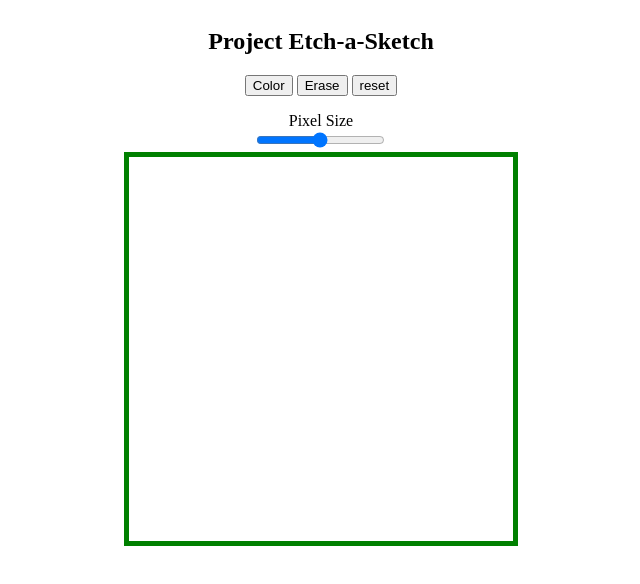
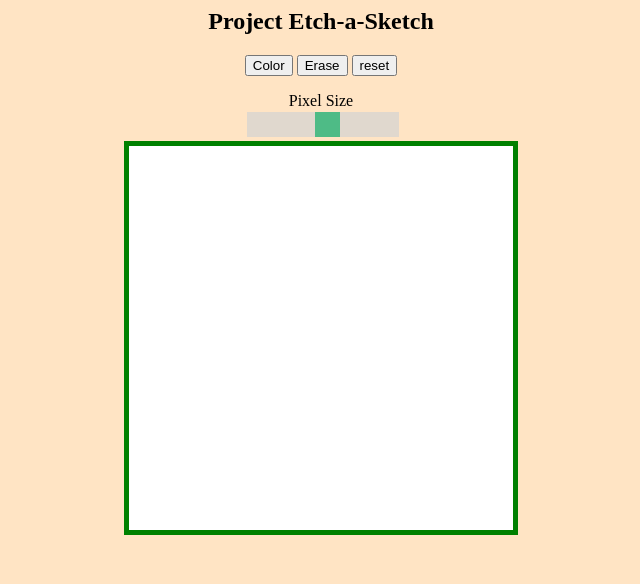
Before and after one commit to bassam55/Etch-a-Sketch, a plain HTML site: page index.html in a window 1280 px wide. Shown: the whole page, without its empty margins (319-959 px from the left). Drawn offline with Linux system fonts and the light colour scheme.

Commit message:
not ranges from 4 to 64 pixels per row and columns

```diff
--- a/index.html
+++ b/index.html
@@ -16,8 +16,8 @@
         <!--[if lt IE 7]>
             <p class="browsehappy">You are using an <strong>outdated</strong> browser. Please <a href="#">upgrade your browser</a> to improve your experience.</p>
         <![endif]-->
-        <div class="title">
-            <h2>Project Etch-a-Sketch</h2>
+        <div >
+            <h2 class="title">Project Etch-a-Sketch</h2>
         </div>
         <div class="container">
             <div class="options">
@@ -26,9 +26,9 @@
                     <button>Erase</button>
                     <button>reset</button>
                 </div>
-                <div class="slider">
+                <div class="slider-container">
                     <p class="pixel-size-text">Pixel Size</p>
-                    <input type="range" min="1" max="100" value="50" class="slider" id="myRange">
+                    <input type="range" min="4" max="64" value="32" class="slider" id="myRange">
                 </div>
             </div>
 
--- a/script.js
+++ b/script.js
@@ -1,6 +1,24 @@
+/**
+ * This program contains the source code for a sketch project
+ * You can move your cursor on the sketch to create awesome drawings
+ */
+
+/**
+ * Costants
+ */
 const container = document.querySelector('.grid-container');
+const slider = document.querySelector("#myRange");
+
+renderpixels(slider.value);
+
+/**
+ * render pixels of the grid based on the slider size
+ *
+ * @param {pixelSize} how large the pixel is based on the slider value
+ */
+function renderpixels(pixelSize){
     // create a div and append to the grid container
-var numOfBoxes = 64;
+    var numOfBoxes = pixelSize;
     var boxDimentions = 384 / numOfBoxes;
     var div = document.createElement("div");
     // div.style.border = "1px solid";
@@ -15,19 +33,34 @@ for (let i = 0; i < numOfBoxes; i++){
             document.querySelector(".grid-container").appendChild(divClone);
         }
     }
-
-// on hover, change the color of the current hovered box
-// var gridpixel = document.querySelectorAll(".box");
-// gridpixel.forEach(gridpixel=>gridpixel.addEventListener('mouseover',colorGrid()))
-
+    //adds event listener to each pixel in the grid
     var gridPixels = container.querySelectorAll('div');
     gridPixels.forEach(gridPixel => gridPixel.addEventListener('mouseover', colorGrid));
+}
 
+// event that triggers pixelSize function when the slider value changes
+slider.addEventListener('click', pixelSizeChange);
+
+/**
+ * Function that changes the size of the pixels when the slider moves
+ */
+function pixelSizeChange(){
+    let gridPixelsDelete = container.querySelectorAll('div');
+    gridPixelsDelete.forEach(gridPixel => gridPixel.remove());
+    renderpixels(slider.value);
+}
+
+
+
+/**
+ * Function that colors each pixel in the grid when the mouse passes over it
+ */
 function colorGrid(){
+    console.log("color the grid")
     let currentOpacity = Number(this.style.backgroundColor.slice(-4, -1));
     if(currentOpacity == 0)
-        this.style.backgroundColor = `rgba(0, 0, 0, .1)`
-    else if (currentOpacity <= 0.9) {
-            this.style.backgroundColor = `rgba(0, 0, 0, ${currentOpacity + 0.1})`;
+        this.style.backgroundColor = `rgba(0, 0, 0, .2)`
+    else if (currentOpacity <= 1) {
+            this.style.backgroundColor = `rgba(0, 0, 0, ${currentOpacity + 0.2})`;
     }
 }
--- a/style.css
+++ b/style.css
@@ -3,16 +3,19 @@ body{
     justify-content: center;
     /* align-items: center; */
     flex-direction: column;
+    background-color:bisque
 }
 .title{
     display: flex;
     justify-content: center;
     align-items: center;
+    margin-top: 0;
 }
 .container{
     display: flex;
     flex-direction: column;
     align-items: center;
+    padding-bottom: 100px;
 }
 .options{
     display: flex;
@@ -24,6 +27,39 @@ body{
 .buttons-container{
     margin-bottom: 16px;
 }
+#myRange{
+    -webkit-appearance: none;  /* Override default CSS styles */
+    appearance: none;
+    width: 100%; /* Full-width */
+    height: 25px; /* Specified height */
+    background: #d3d3d3; /* Grey background */
+    outline: none; /* Remove outline */
+    opacity: 0.7; /* Set transparency (for mouse-over effects on hover) */
+    -webkit-transition: .2s; /* 0.2 seconds transition on hover */
+    transition: opacity .2s;
+    direction: rtl;
+}
+/* Mouse-over effects */
+#myRange:hover {
+    opacity: 1; /* Fully shown on mouse-over */
+  }
+
+  /* The slider handle (use -webkit- (Chrome, Opera, Safari, Edge) and -moz- (Firefox) to override default look) */
+  #myRange::-webkit-slider-thumb {
+    -webkit-appearance: none; /* Override default look */
+    appearance: none;
+    width: 25px; /* Set a specific slider handle width */
+    height: 25px; /* Slider handle height */
+    background: #04AA6D; /* Green background */
+    cursor: pointer; /* Cursor on hover */
+  }
+
+  #myRange::-moz-range-thumb {
+    width: 25px; /* Set a specific slider handle width */
+    height: 25px; /* Slider handle height */
+    background: #04AA6D; /* Green background */
+    cursor: pointer; /* Cursor on hover */
+  }
 .pixel-size-text{
     margin: 0;
 }
@@ -36,6 +72,7 @@ body{
     align-items: center;
     border: 5px solid;
     border-color: green;
+    background-color: white;
 }
 .hovered{
     background-color: black;
```
Lines whose indentation alone changed are shown as unchanged.
